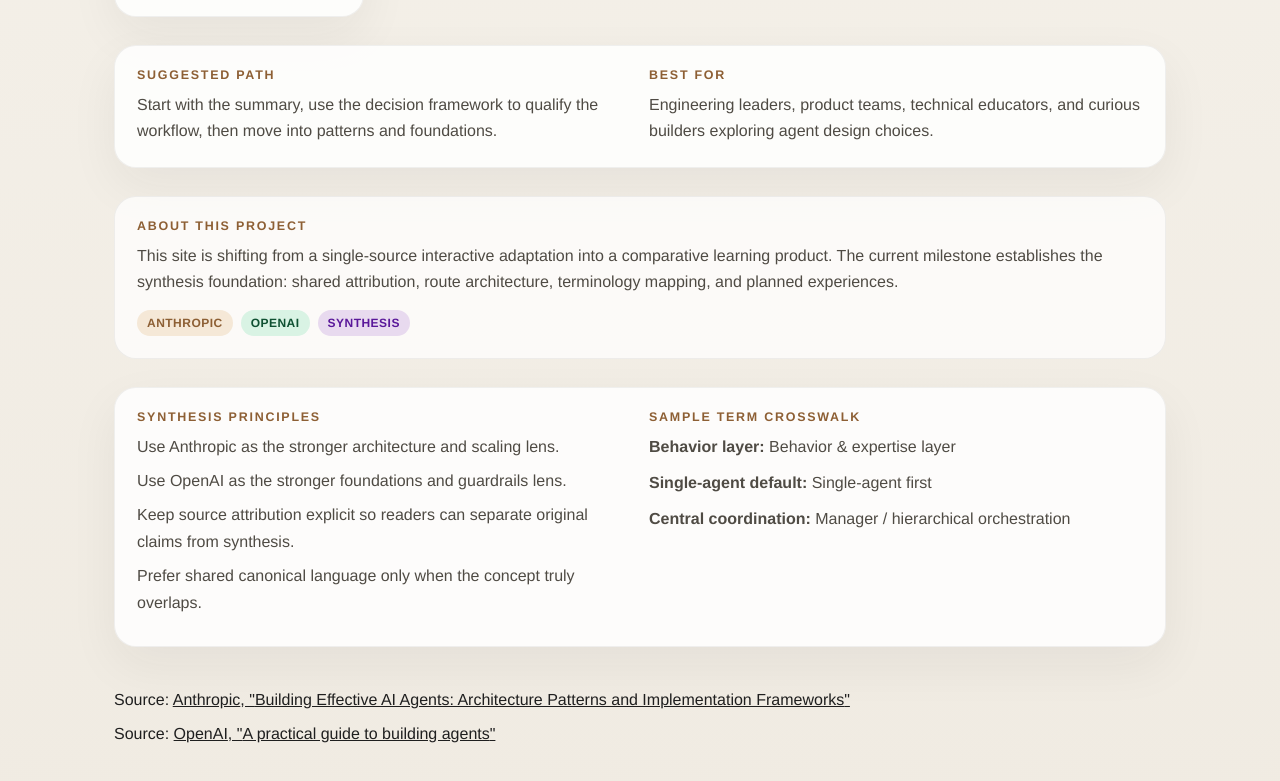
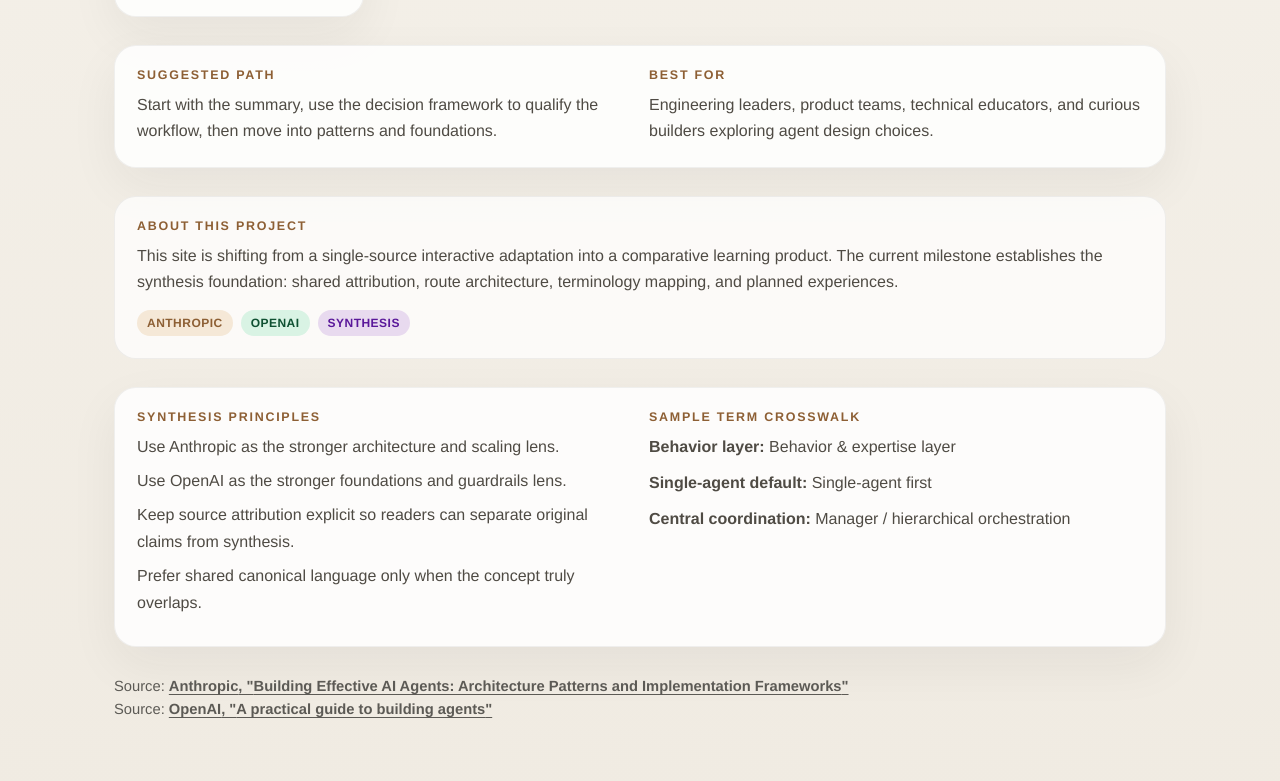
Before and after one commit to Better-Software-Foundation/building-effective-ai-agents, a React (Vite) app: page / in a window 1280 px wide. Shown: the part 1343-2124 px from the top of the page. Built offline with nearby package versions, Linux system fonts and the light colour scheme.

Commit message:
Polish footer typography and spacing

```diff
--- a/src/styles.css
+++ b/src/styles.css
@@ -213,6 +213,22 @@
   border-radius: 22px;
 }
 
+.site-footer {
+  padding-bottom: 12px;
+}
+
+.footer-text {
+  margin: 0;
+  font-size: 0.92rem;
+  line-height: 1.6;
+  color: #5c5a55;
+}
+
+.footer-text a {
+  font-weight: 700;
+  text-underline-offset: 0.18em;
+}
+
 @media (max-width: 720px) {
   .nav-inner {
     align-items: flex-start;
```
